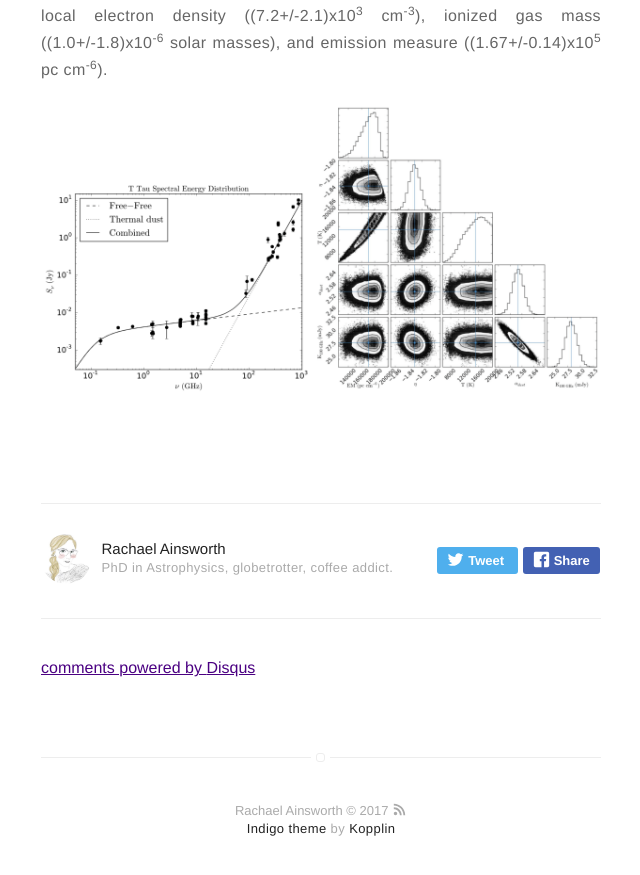
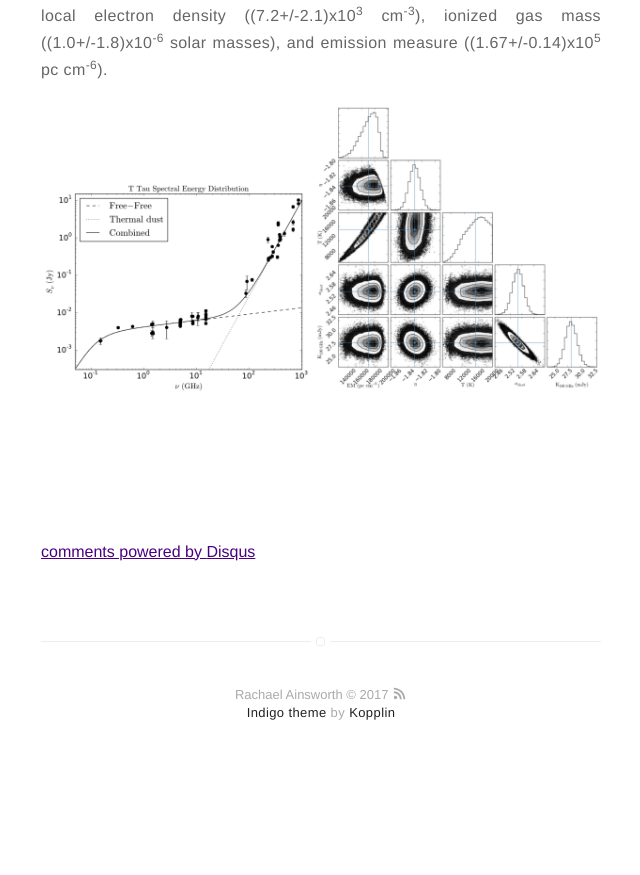
Before and after one commit to rainsworth/rainsworth.github.io_old, a Jekyll site: the page built from _posts/2017-01-27-TTAU-with-LOFAR.markdown, in a window 1280 px wide and 900 px high, scrolled down 1072 px. Shown: the top 875 px of the window, without its empty margins (319-959 px from the left). Built offline with Jekyll 4.4.1, drawn with Linux system fonts in a browser that asks for light colours; comment, search, counter and statistics services are not loaded; after the commit the page ends 1856 px from its top, so only the background shows below that; part of the change alters nothing that is shown.

```diff
--- a/_config.yml
+++ b/_config.yml
@@ -77,7 +77,7 @@ about: true
 blog: true
 
 # do you want to show the "read time" of the posts?
-read-time: true
+read-time: false
 
 # do you want to show the "tags" inside the posts?
 show-tags: true
@@ -89,7 +89,7 @@ related: true
 blog-nav-links: true
 
 # show author block at the end of a post ?
-show-author: true
+show-author: false
 
 # do you want some animations?
 animation: true
```
